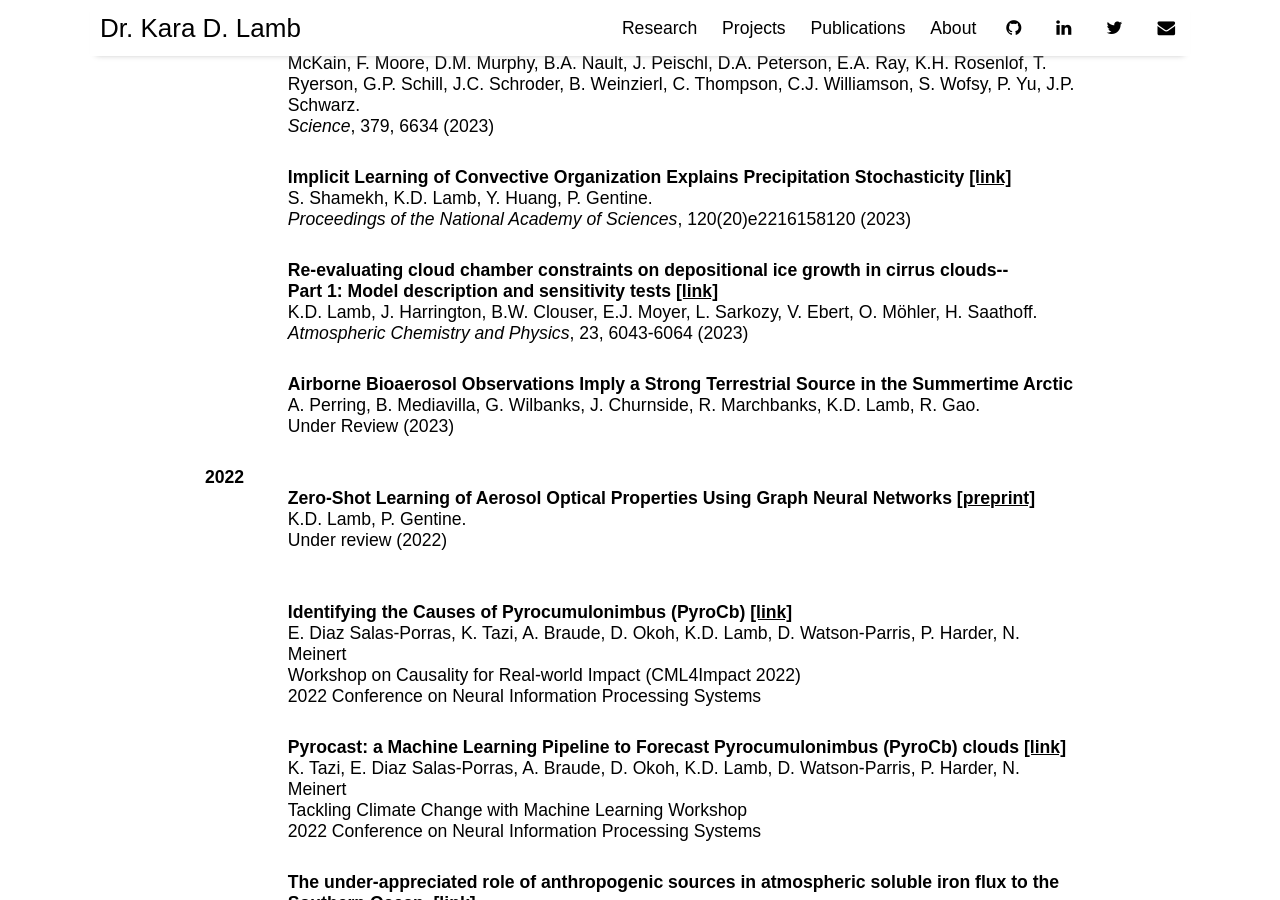
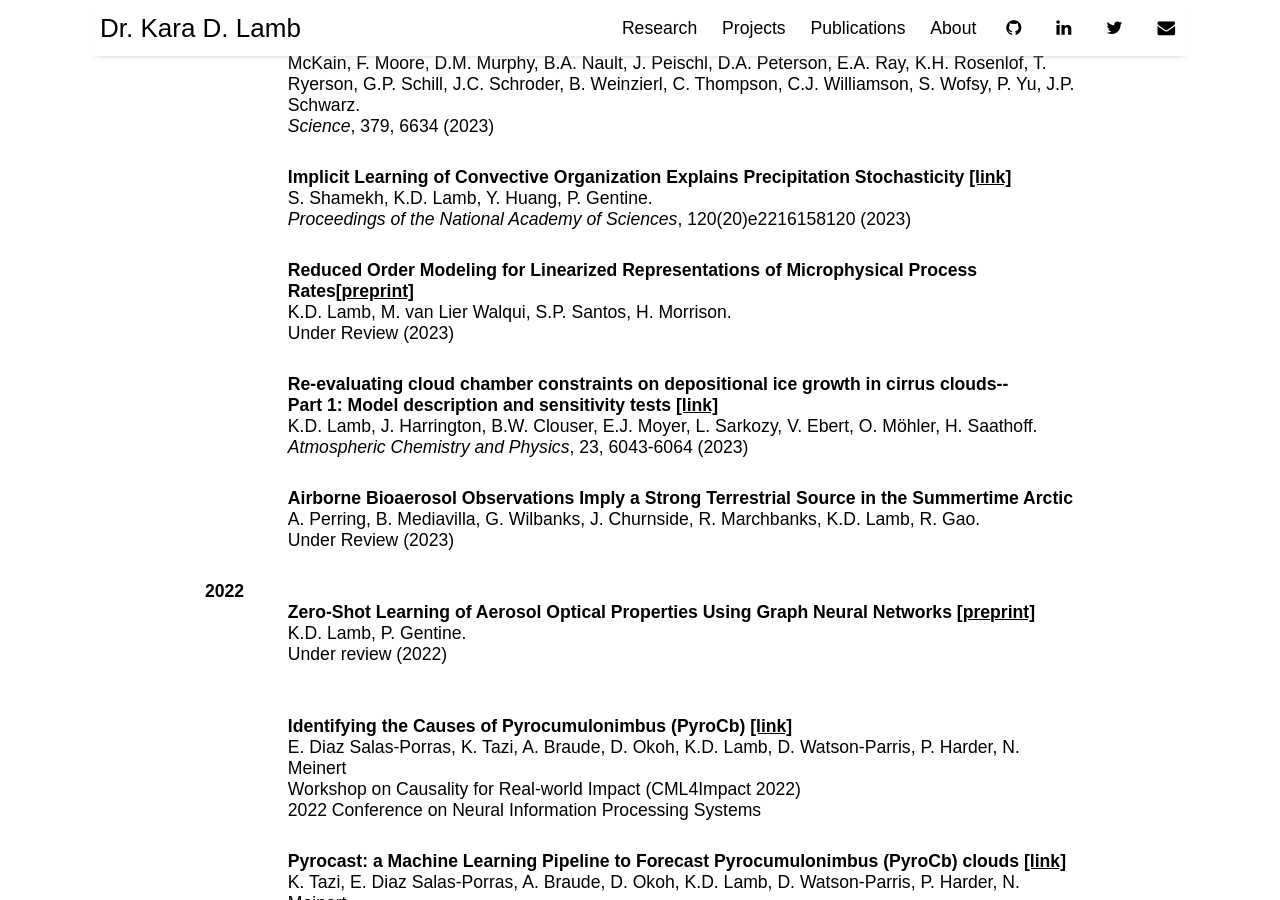
Before and after one commit to kdlamb/kdlamb.github.io, a Jekyll site: the page built from pages/publications.md, in a window 1280 px wide and 900 px high, scrolled down 411 px. Built offline with Jekyll 4.4.1, drawn with Linux system fonts in a browser that asks for light colours; nearby versions of some CDN libraries.

Commit message:
updated publications

```diff
--- a/pages/publications.md
+++ b/pages/publications.md
@@ -26,6 +26,12 @@ image: waves-band.jpeg
     <td><strong>Implicit Learning of Convective Organization Explains Precipitation Stochasticity <a href="https://www.pnas.org/doi/10.1073/pnas.2216158120">[link]</a></strong><BR>
 S. Shamekh, K.D. Lamb, Y. Huang, P. Gentine.<BR>
 <em>Proceedings of the National Academy of Sciences</em>, 120(20)e2216158120 (2023)</td>
+ </tr>
+      <tr>
+ <td></td>
+     <td><strong>Reduced Order Modeling for Linearized Representations of Microphysical Process Rates<a href="https://www.authorea.com/users/553026/articles/653967-reduced-order-modeling-for-linearized-representations-of-microphysical-process-rates">[preprint]</a></strong><BR>
+K.D. Lamb, M. van Lier Walqui, S.P. Santos, H. Morrison.<BR>
+Under Review (2023)<BR></td>
  </tr>
      <tr>
  <td></td>
```
